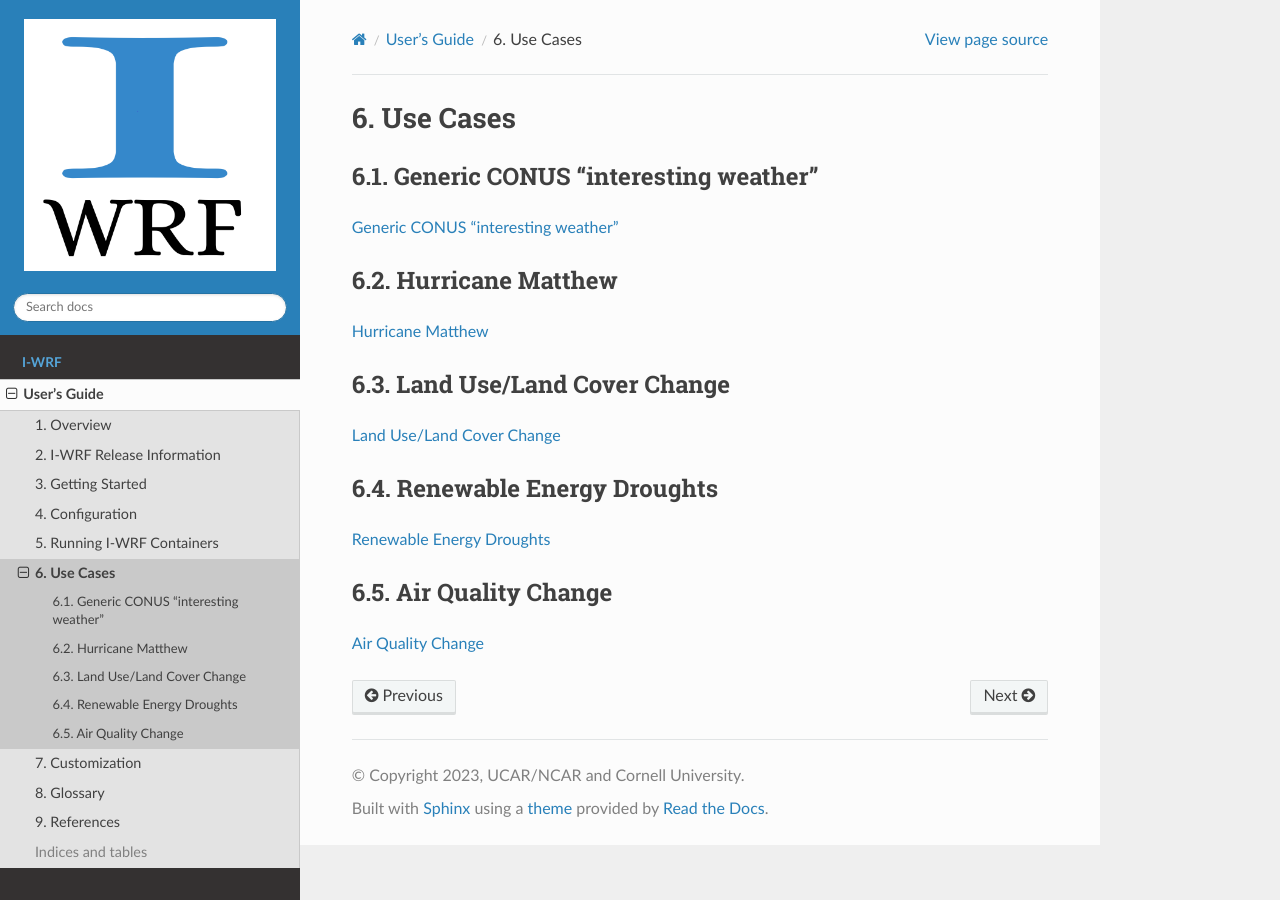
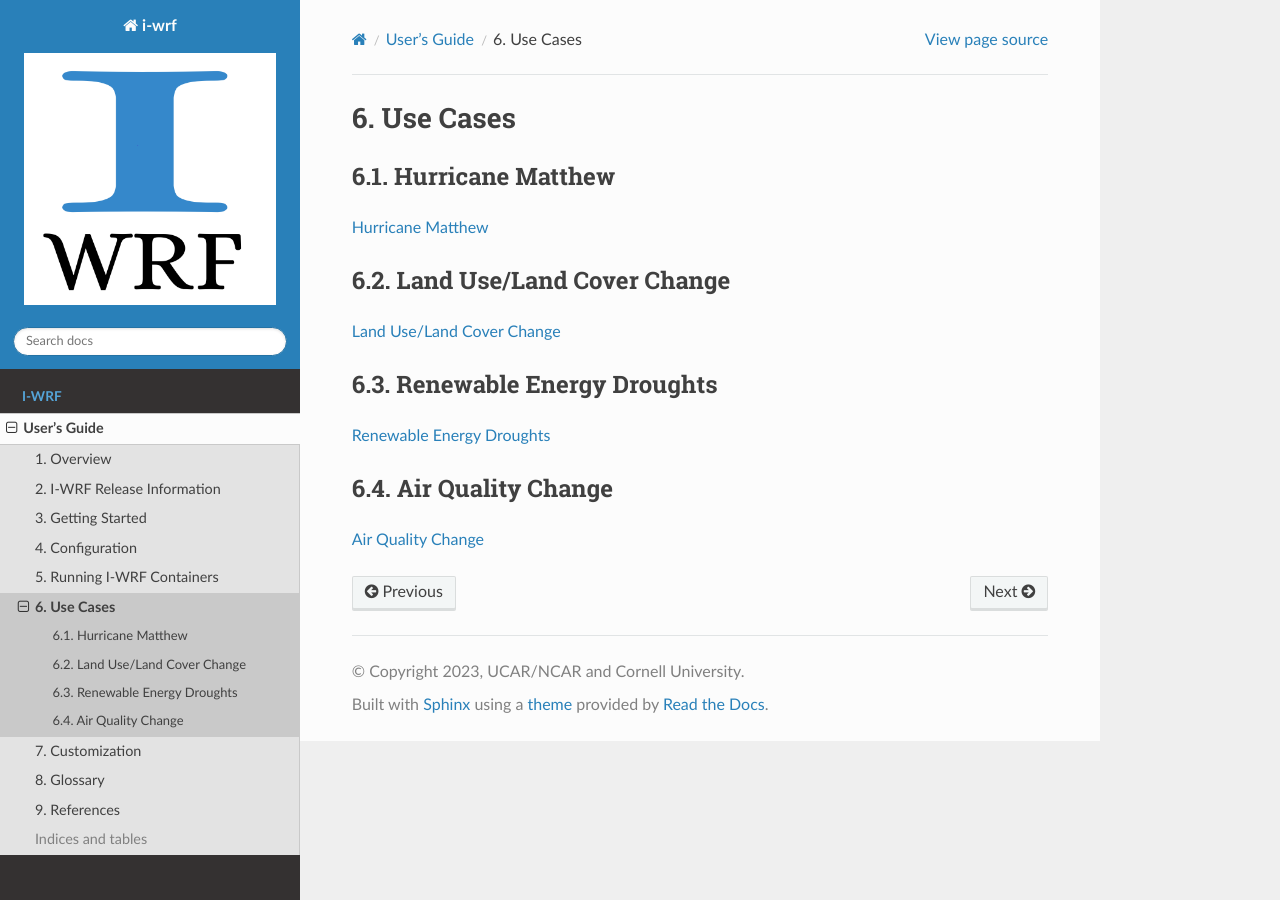
Before and after one commit to NCAR/i-wrf, a Sphinx documentation site: the page built from docs/Users_Guide/usecases.rst, in a window 1280 px wide. Built offline with Sphinx 7.4.7 and the Read the Docs theme 3.1.0, drawn with Linux system fonts in a browser that asks for light colours; comment, search, counter and statistics services are not loaded.

Commit message:
Removing references to Generic CONUS interesting weather use case.

```diff
--- a/docs/Users_Guide/usecases.rst
+++ b/docs/Users_Guide/usecases.rst
@@ -1,11 +1,6 @@
 *********
 Use Cases
 *********
-
-Generic CONUS "interesting weather"
-===================================
-
-:ref:`weatherusecase`
 
 Hurricane Matthew
 =================
```
Also changed, not shown: docs/Users_Guide/weather_usecase.rst (deleted, +0 -32 lines).
